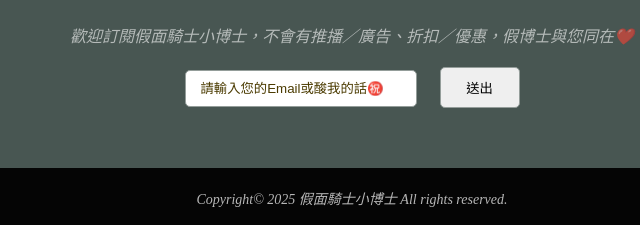
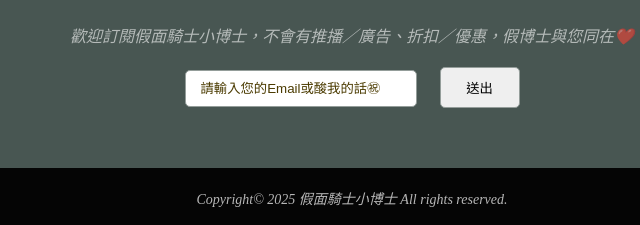
Before and after one commit to mia64482pto-commits/KAMEN-RIDER-HAKASE, a plain HTML site: page index.html in a window 1280 px wide. Shown: the part 1687-1912 px from the top of the page, 288-928 px from the left. Drawn offline with Linux system fonts and the light colour scheme.

```diff
--- a/index.html
+++ b/index.html
@@ -62,7 +62,7 @@
     <section class="newsletters">
         <p>歡迎訂閱假面騎士小博士，不會有推播／廣告、折扣／優惠，假博士與您同在❤️</p>
         <form>
-            <input type="email" placeholder="請輸入您的Email或酸我的話㊗️"required>
+            <input type="email" placeholder="請輸入您的Email或酸我的話㊗"required>
             <button type="submit">送出</button>
         </form>
     </main>
```
Also changed, not shown: 1 other file.
